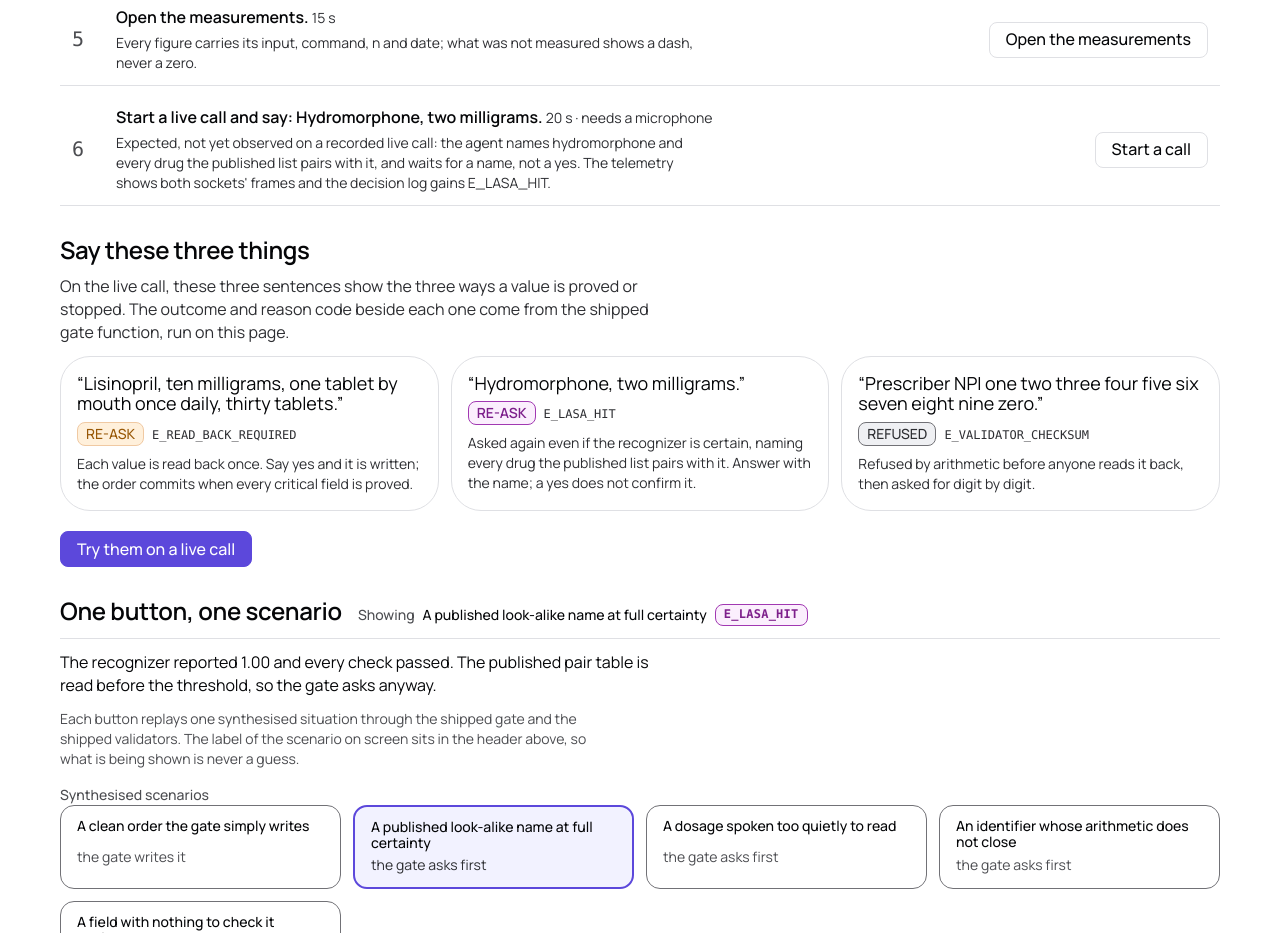
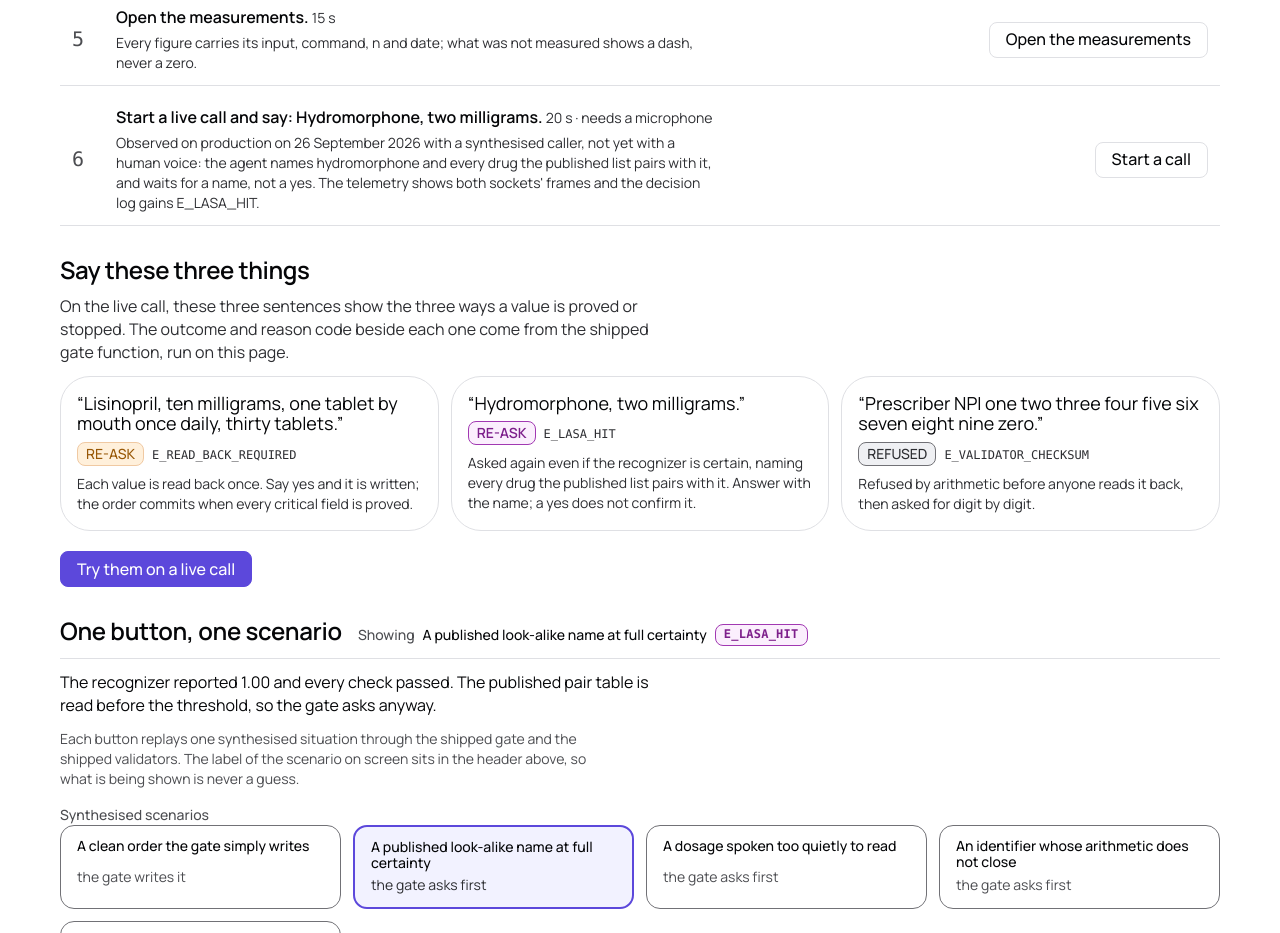
Before and after one commit to GoatWhistle/assemblyai-hack, a Next.js app: page /demo in a window 1280 px wide. Shown: the part 3360-4293 px from the top of the page. Built offline with nearby package versions, Linux system fonts and the light colour scheme; no server answers.

Commit message:
Say the look-alike call was observed on production with a synthesised caller

```diff
--- a/src/features/how-it-works/judge-tour/tour-steps.ts
+++ b/src/features/how-it-works/judge-tour/tour-steps.ts
@@ -63,7 +63,7 @@ export const TOUR_STEPS: readonly TourStep[] = Object.freeze([
     seconds: 20,
     click: "Start a live call and say: Hydromorphone, two milligrams.",
     expect:
-      "Expected, not yet observed on a recorded live call: the agent names hydromorphone and every drug the published list pairs with it, and waits for a name, not a yes. The telemetry shows both sockets' frames and the decision log gains E_LASA_HIT.",
+      "Observed on production on 26 September 2026 with a synthesised caller, not yet with a human voice: the agent names hydromorphone and every drug the published list pairs with it, and waits for a name, not a yes. The telemetry shows both sockets' frames and the decision log gains E_LASA_HIT.",
     href: "/",
     go: "Start a call",
     needsMicrophone: true,
```
Also changed, not shown: 2 other files (tests, documents, lock files or other folders).
